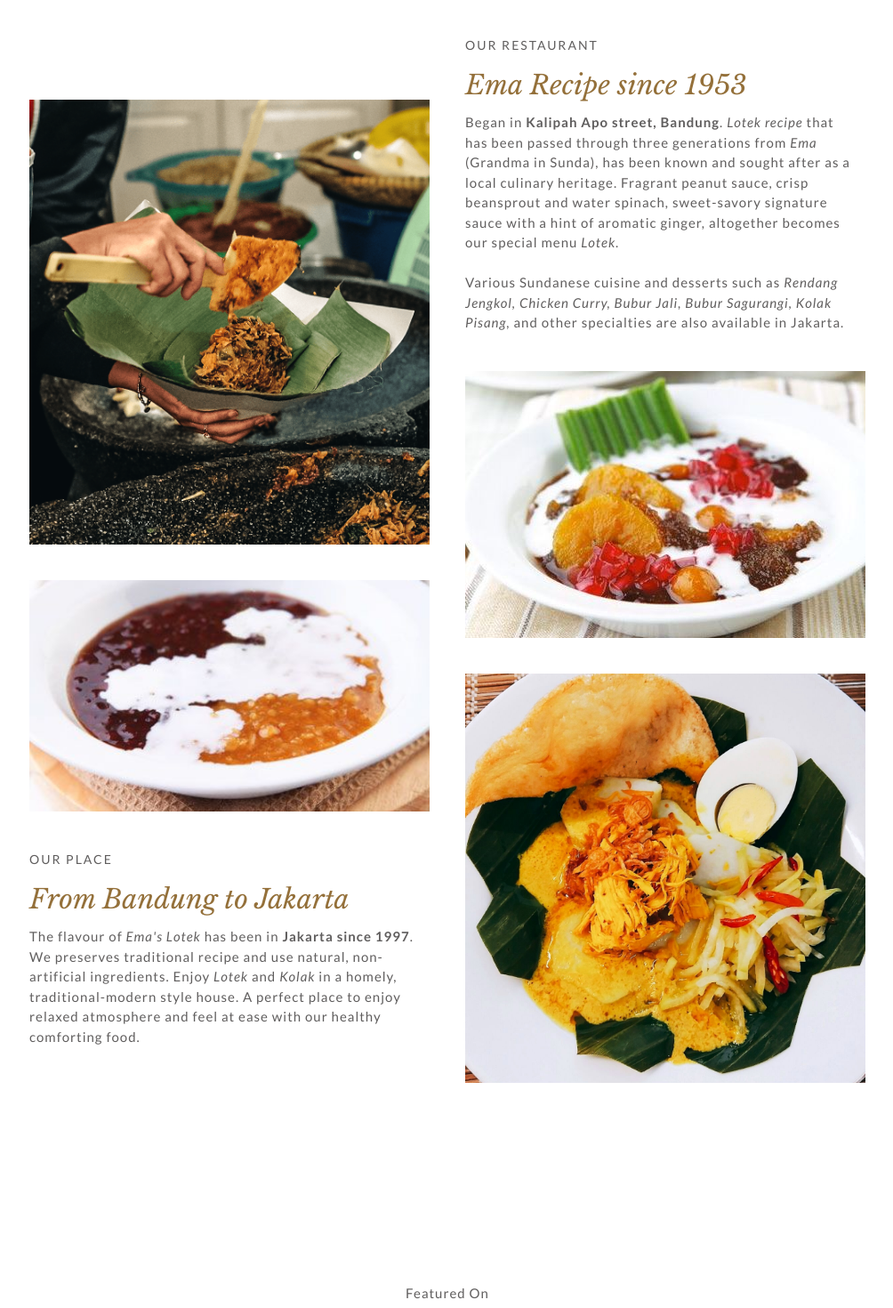
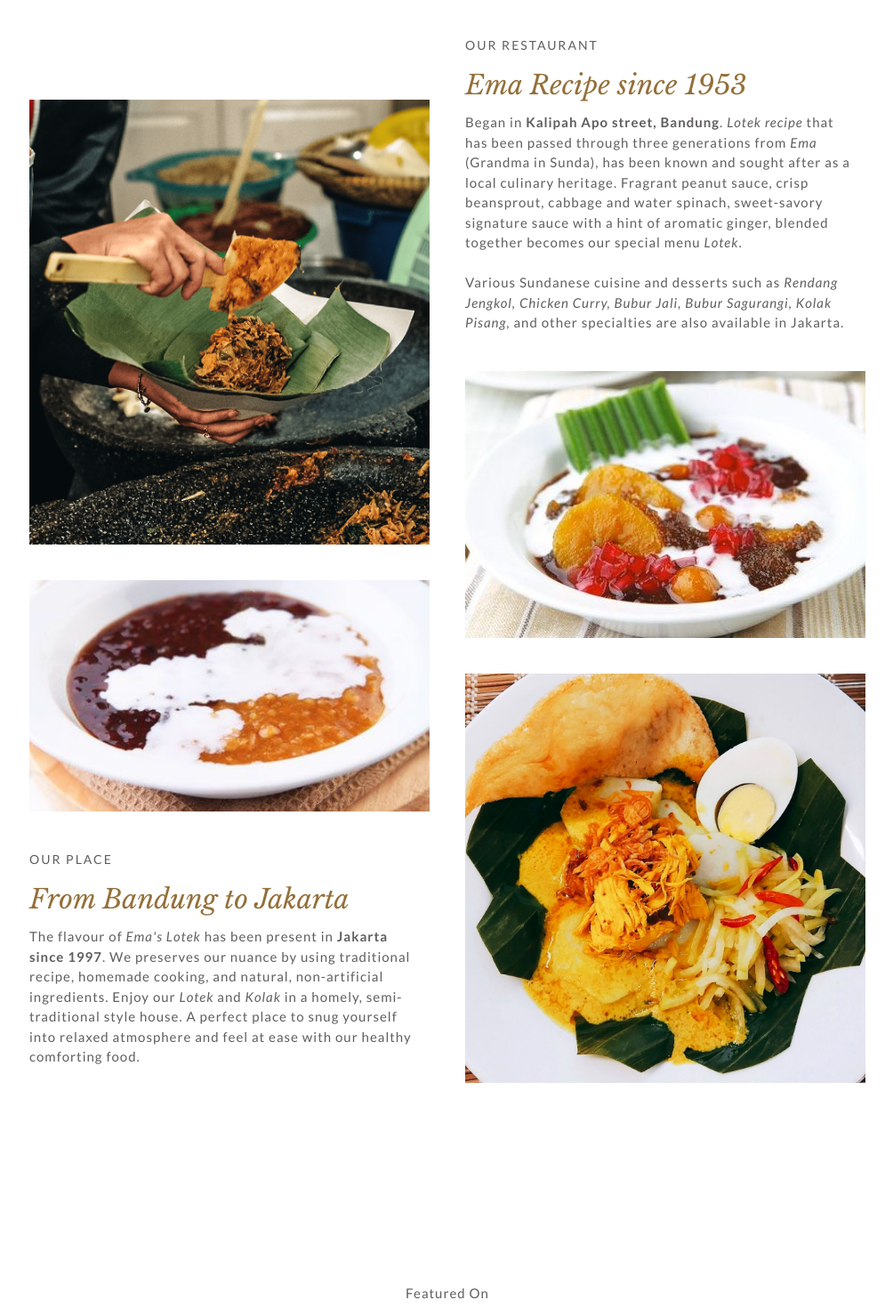
Before and after one commit to isselin28/lotekwebsite, a React (Create React App) app: page / in a window 1280 px wide. Shown: the part 800-2270 px from the top of the page at 89% size, without its empty margins (137-1141 px from the left). Built offline with nearby package versions, Linux system fonts and the light colour scheme.

Commit message:
change wording and grammar

```diff
--- a/src/Components/FloatingButton/FloatingButton.js
+++ b/src/Components/FloatingButton/FloatingButton.js
@@ -189,12 +189,12 @@ export function FloatingButton() {
 
     if (hour > 9 && hour < 15 && dayId !== 0) {
       setIsShopOpen(true);
-      setShopStatus("Opens now until 3pm");
+      setShopStatus("Open now until 3pm");
     } else if (dayId === 6) {
-      setShopStatus("Closed, opens on Monday 9am ");
+      setShopStatus("Close, open on Monday 9am ");
     } else {
       setIsShopOpen(false);
-      setShopStatus("Closed, opens at 9am ");
+      setShopStatus("Close, open tomorrow at 9am ");
     }
   }, [dayId]);
 
--- a/src/sections/AboutSection.js
+++ b/src/sections/AboutSection.js
@@ -56,12 +56,13 @@ function AboutSection() {
             <Typography variant="label">OUR PLACE</Typography>
             <Typography variant="title">From Bandung to Jakarta</Typography>
             <Typography variant="body">
-              The flavour of <i>Ema's Lotek</i> has been in{" "}
-              <b>Jakarta since 1997</b>. We preserves traditional recipe and use
-              natural, non-artificial ingredients. Enjoy <i>Lotek</i> and{" "}
-              <i>Kolak</i> in a homely, traditional-modern style house. A
-              perfect place to enjoy relaxed atmosphere and feel at ease with
-              our healthy comforting food.
+              The flavour of <i>Ema's Lotek</i> has been present in{" "}
+              <b>Jakarta since 1997</b>. We preserves our nuance by using
+              traditional recipe, homemade cooking, and natural, non-artificial
+              ingredients. Enjoy our <i>Lotek</i> and <i>Kolak</i> in a homely,
+              semi-traditional style house. A perfect place to snug yourself
+              into relaxed atmosphere and feel at ease with our healthy
+              comforting food.
             </Typography>
             <Typography variant="body"></Typography>
           </TextContainer>
@@ -74,9 +75,10 @@ function AboutSection() {
               Began in <b>Kalipah Apo street, Bandung</b>. <i>Lotek recipe</i>{" "}
               that has been passed through three generations from <i>Ema</i>{" "}
               (Grandma in Sunda), has been known and sought after as a local
-              culinary heritage. Fragrant peanut sauce, crisp beansprout and
-              water spinach, sweet-savory signature sauce with a hint of
-              aromatic ginger, altogether becomes our special menu <i>Lotek</i>.
+              culinary heritage. Fragrant peanut sauce, crisp beansprout,
+              cabbage and water spinach, sweet-savory signature sauce with a
+              hint of aromatic ginger, blended together becomes our special menu{" "}
+              <i>Lotek</i>.
               <br />
               <br />
               Various Sundanese cuisine and desserts such as{" "}
--- a/src/sections/menu.json
+++ b/src/sections/menu.json
@@ -3,7 +3,7 @@
     "main": {
       "featured": {
         "name": "Lotek",
-        "body": "Our specialities since 1953. Beansprouts, Cabbage, Water Spinach, blended with peanut sauce, with a hint of aromatic ginger (kencur). Comes with non-spicy | medium | extra spicy options.",
+        "body": "Our speciality since 1953. Beansprouts, Cabbage, Water Spinach, blended with peanut sauce, with a hint of aromatic ginger (kencur). Comes with non-spicy | medium | extra spicy options.",
         "ingredients": "Vegetables, Signature Peanut Sauce, Kerupuk",
         "vegetarian": true,
         "spicy": false
```
